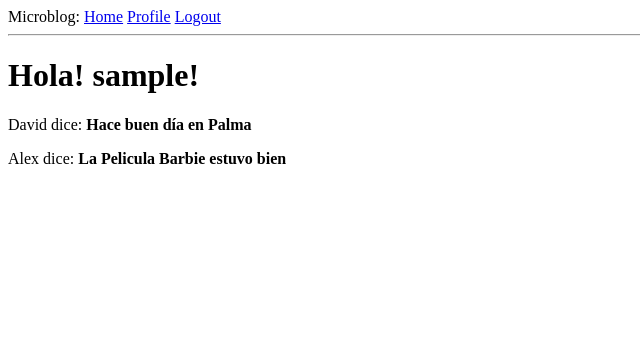
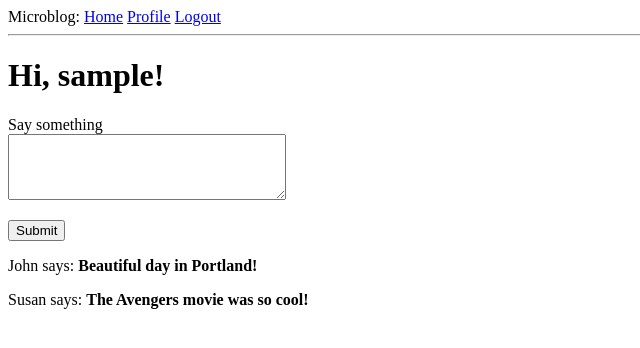
Before and after one commit to YiyoZapata/MicroBlog_Flask, a Flask app: page / in a window 1280 px wide. Shown: the top 348 px of the page, without its empty margins (0-640 px from the left). Run offline with Flask 3, Linux system fonts and the light colour scheme; the visitor is signed in with stand-in values (Sample User, id 1); data comes from the database, SQL or seed files in the repository; both versions use the stored data as it was after the commit.

Commit message:
Envio y muestra de publicaciones del blog

```diff
--- a/micro_blog/app/forms.py
+++ b/micro_blog/app/forms.py
@@ -48,3 +48,8 @@ class EditProfileForm(FlaskForm):
 
 class EmptyForm(FlaskForm):
     submit = SubmitField('Submit')
+
+class PostForm(FlaskForm):
+    post = TextAreaField('Say something', validators=[
+        DataRequired(), Length(min=1, max=140)])
+    submit = SubmitField('Submit')
--- a/micro_blog/app/routes.py
+++ b/micro_blog/app/routes.py
@@ -1,28 +1,35 @@
 from flask import render_template, flash, redirect,url_for, request
 from app import app, db
-from app.forms import LoginForm, RegistrationForm, EditProfileForm, EmptyForm
+from app.forms import LoginForm, RegistrationForm, EditProfileForm, EmptyForm, PostForm
 from flask_login import current_user, login_user, logout_user, login_required
-from app.models import User
+from app.models import User, Post
 from werkzeug.urls import url_parse
 from datetime import datetime
 
 
-@app.route('/')
-@app.route('/index')
+@app.route('/', methods=['GET', 'POST'])
+@app.route('/index', methods=['GET', 'POST'])
 @login_required
 def index():
-    user = {'username': 'Yiyo'}
+    form = PostForm()
+    if form.validate_on_submit():
+        post = Post(body=form.post.data, author=current_user)
+        db.session.add(post)
+        db.session.commit()
+        flash('Your post is now live!')
+        return redirect(url_for('index'))
     posts = [
         {
-            'author': {'username': 'David'},
-            'body': 'Hace buen día en Palma'
+            'author': {'username': 'John'},
+            'body': 'Beautiful day in Portland!'
         },
         {
-            'author': {'username': 'Alex'},
-            'body': 'La Pelicula Barbie estuvo bien'
+            'author': {'username': 'Susan'},
+            'body': 'The Avengers movie was so cool!'
         }
     ]
-    return render_template('index.html' , title='Home',posts=posts)
+    return render_template("index.html", title='Home Page', form=form,
+                           posts=posts)
 
 
 @app.route('/login', methods=['GET','POST'])
--- a/micro_blog/app/templates/index.html
+++ b/micro_blog/app/templates/index.html
@@ -2,16 +2,27 @@
 <html>
 
 
-        {% extends "base.html" %}
+{% extends "base.html" %}
 
-        {% block content %}
-
-            <h1>Hola! {{ current_user.username }}!</h1>
-            {% for post in posts %}
-            <div><p>{{post.author.username}} dice: <b>{{post.body}}</b></p></div>
-            {%endfor%}
-
-        {% endblock %}
+{% block content %}
+    <h1>Hi, {{ current_user.username }}!</h1>
+    <form action="" method="post">
+        {{ form.hidden_tag() }}
+        <p>
+            {{ form.post.label }}<br>
+            {{ form.post(cols=32, rows=4) }}<br>
+            {% for error in form.post.errors %}
+            <span style="color: red;">[{{ error }}]</span>
+            {% endfor %}
+        </p>
+        <p>{{ form.submit() }}</p>
+    </form>
+    {% for post in posts %}
+    <p>
+    {{ post.author.username }} says: <b>{{ post.body }}</b>
+    </p>
+    {% endfor %}
+{% endblock %}
 
 
 </html>
```
Also changed, not shown: micro_blog/app.db.
